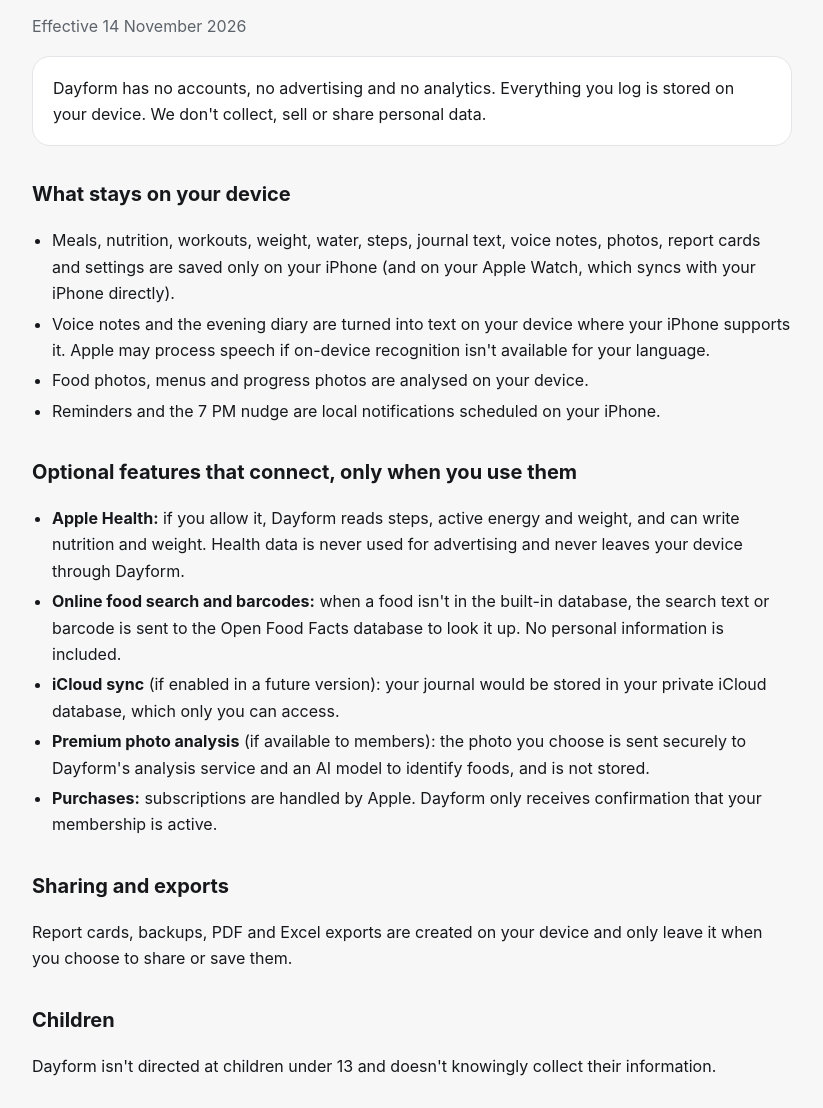
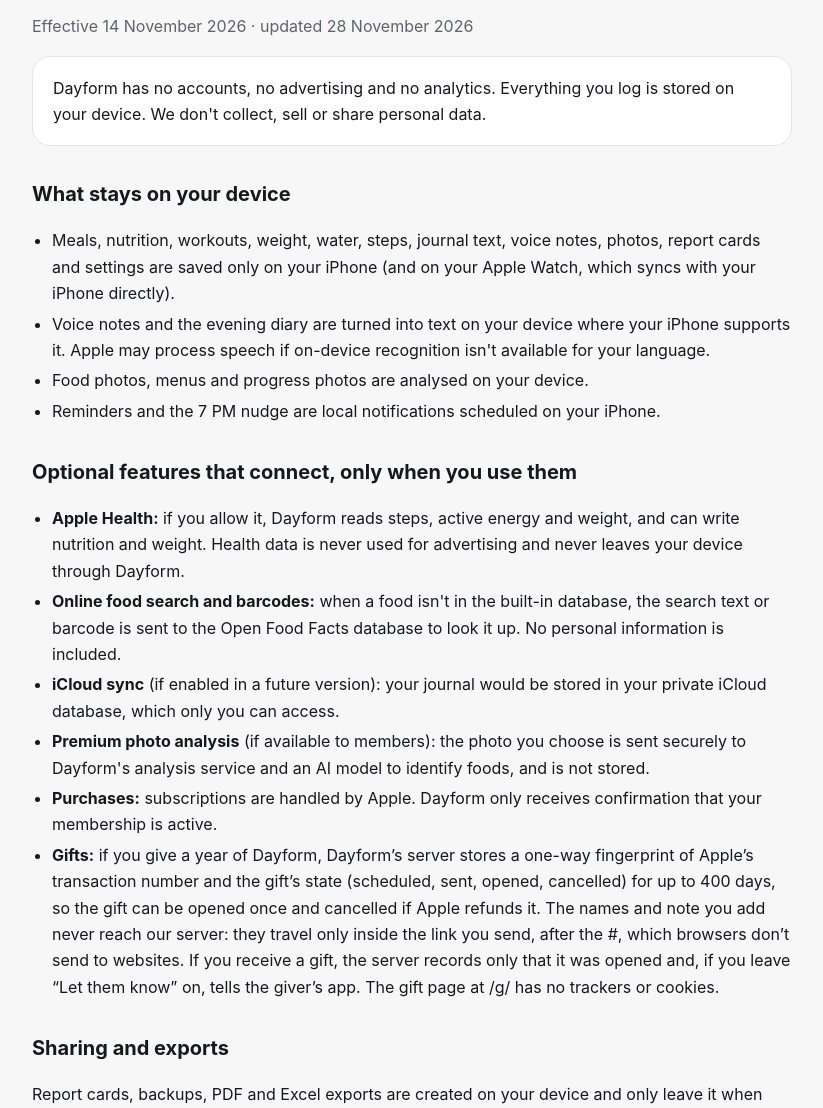
Before and after one commit to frederickajay/dayform-site, a plain HTML site: page privacy.html in a window 1280 px wide. Shown: the part 177-1285 px from the top of the page, without its empty margins (228-1051 px from the left). Drawn offline with Linux system fonts and the light colour scheme.

Commit message:
Privacy policy: what gifts keep on the server
Co-Authored-By: Claude Opus 5.5 <noreply@anthropic.com>

```diff
--- a/privacy.html
+++ b/privacy.html
@@ -1,6 +1,6 @@
 <!doctype html><html lang="en"><head><meta charset="utf-8"><meta name="viewport" content="width=device-width,initial-scale=1"><title>Dayform Privacy Policy</title><meta name="description" content="Dayform privacy policy: no accounts, no ads, no tracking. Your food diary, workouts and health data stay on your iPhone."><link rel="canonical" href="https://frederickajay.github.io/dayform-site/privacy.html"><meta name="apple-itunes-app" content="app-id=6834486675"><link rel="icon" type="image/png" sizes="32x32" href="media/favicon-32.png"><link rel="apple-touch-icon" href="media/apple-touch-icon.png"><meta property="og:image" content="https://frederickajay.github.io/dayform-site/media/dayform-share.jpg"><link rel="stylesheet" href="style.css"></head>
 <body><main><nav><a href="./">Dayform</a><a href="privacy.html">Privacy</a><a href="support.html">Support</a></nav>
-<span class="eyebrow">Privacy Policy</span><h1>Your data stays yours</h1><p class="muted">Effective 14 November 2026</p>
+<span class="eyebrow">Privacy Policy</span><h1>Your data stays yours</h1><p class="muted">Effective 14 November 2026 · updated 28 November 2026</p>
 <div class="card">Dayform has no accounts, no advertising and no analytics. Everything you log is stored on your device. We don't collect, sell or share personal data.</div>
 <h2>What stays on your device</h2>
 <ul><li>Meals, nutrition, workouts, weight, water, steps, journal text, voice notes, photos, report cards and settings are saved only on your iPhone (and on your Apple Watch, which syncs with your iPhone directly).</li>
@@ -12,7 +12,8 @@
 <li><strong>Online food search and barcodes:</strong> when a food isn't in the built-in database, the search text or barcode is sent to the Open Food Facts database to look it up. No personal information is included.</li>
 <li><strong>iCloud sync</strong> (if enabled in a future version): your journal would be stored in your private iCloud database, which only you can access.</li>
 <li><strong>Premium photo analysis</strong> (if available to members): the photo you choose is sent securely to Dayform's analysis service and an AI model to identify foods, and is not stored.</li>
-<li><strong>Purchases:</strong> subscriptions are handled by Apple. Dayform only receives confirmation that your membership is active.</li></ul>
+<li><strong>Purchases:</strong> subscriptions are handled by Apple. Dayform only receives confirmation that your membership is active.</li>
+<li><strong>Gifts:</strong> if you give a year of Dayform, Dayform’s server stores a one-way fingerprint of Apple’s transaction number and the gift’s state (scheduled, sent, opened, cancelled) for up to 400 days, so the gift can be opened once and cancelled if Apple refunds it. The names and note you add never reach our server: they travel only inside the link you send, after the #, which browsers don’t send to websites. If you receive a gift, the server records only that it was opened and, if you leave “Let them know” on, tells the giver’s app. The gift page at /g/ has no trackers or cookies.</li></ul>
 <h2>Sharing and exports</h2><p>Report cards, backups, PDF and Excel exports are created on your device and only leave it when you choose to share or save them.</p>
 <h2>Children</h2><p>Dayform isn't directed at children under 13 and doesn't knowingly collect their information.</p>
 <h2>Deleting your data</h2><p>Delete entries in the app, or delete the app to remove everything stored by it. Data you shared with Apple Health stays in Health until you remove it there.</p>
```
